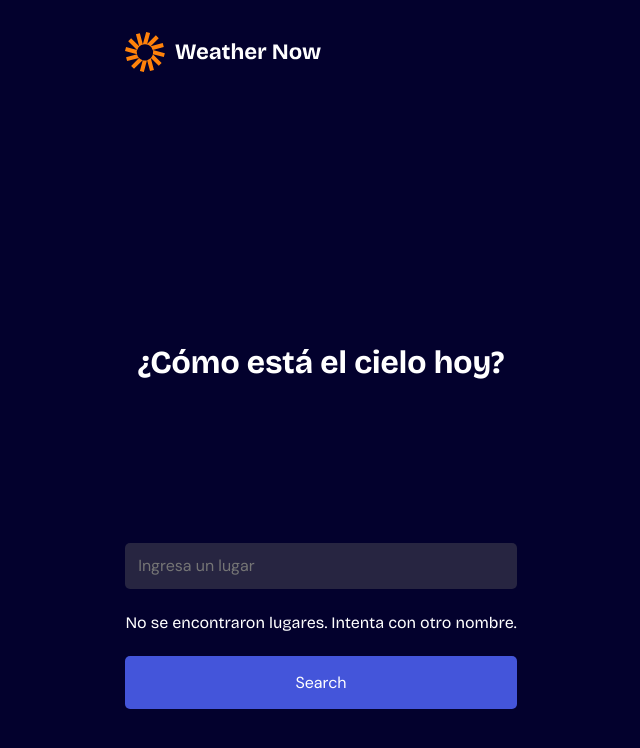
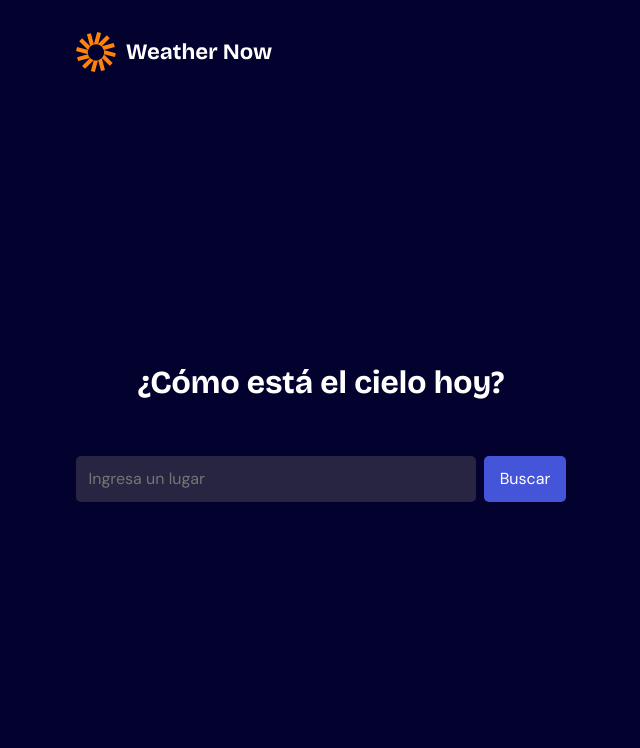
Before and after one commit to Darionvr/weather-next, a Next.js app: page / in a window 1280 px wide. Shown: the top 748 px of the page, without its empty margins (319-959 px from the left). Built offline with nearby package versions, Linux system fonts and the light colour scheme.

Commit message:
Estilos desktop + dropdown resultados

```diff
--- a/src/app/lib/actions.ts
+++ b/src/app/lib/actions.ts
@@ -12,10 +12,9 @@ type State = {
 // Búsqueda en la barra de búsqueda principal
 export async function searchPlacesAction(prevState: State, formData: FormData): Promise<State> {
 
-  const query = formData.get("place");
+  const query = formData.get("query");
 
-  // Validación con Zod
-  const validation = placeSchema.safeParse(query);
+   const validation = placeSchema.safeParse(query);
 
   if (!validation.success) {
     return {
@@ -25,10 +24,8 @@ export async function searchPlacesAction(prevState: State, formData: FormData):
   }
 
 
-  // Si pasa la validación, llamar a la API
-
   const res = await fetch(
-    `https://geocoding-api.open-meteo.com/v1/search?name=${validation.data}&count=4&language=en&format=json`
+    `https://geocoding-api.open-meteo.com/v1/search?name=${query}&count=4&language=en&format=json`
   );
 
   if (!res.ok) {
--- a/src/app/page.module.css
+++ b/src/app/page.module.css
@@ -1,4 +1,4 @@
-.page{
+.page {
   background-color: var(--Neutral900);
   min-height: 100vh;
   color: var(--Neutral0);
@@ -8,12 +8,35 @@
   padding-inline: 1rem;
   justify-content: center;
 
+
 }
 
-.main{
+.main {
   display: grid;
-  gap: 1rem;
   text-align: center;
   width: 100%;
   max-width: 400px;
+  gap: 1rem;
+  height: fit-content;
 }
+
+
+
+@media (min-width:768px) {
+  .main {
+    grid-template-areas:
+      "title  title"
+      "form form"
+      "today hourly"
+      "daily hourly";
+    max-width: none;
+    grid-template-columns: 2fr 1fr;
+    gap: 2rem;
+
+  }
+  .main h1 {
+  grid-area: title;
+}
+
+
+}
--- a/src/app/ui/hourly-forecast.tsx
+++ b/src/app/ui/hourly-forecast.tsx
@@ -28,9 +28,9 @@ export const HourlyForecast = ({ data }: { data: WeatherData }) => {
     }));
 
   return (
-    <section>
+    <section className={styles.section}>
+      <div className={styles.cardContainer}>
       <h2> Pronóstico por horas</h2>
-      <div className={styles.cardContainer}>
         {nextHours.map(({ t, i }) => (
           <div key={i} className={styles.card}>
             <div>
--- a/src/app/ui/search-bar.tsx
+++ b/src/app/ui/search-bar.tsx
@@ -1,75 +1,72 @@
 'use client'
 
-import { startTransition, Suspense, useActionState, useState } from "react";
+import { useActionState, useState, useEffect } from "react";
 import { Places } from "../lib/definitions";
 import { getWeather, searchPlacesAction } from "../lib/actions";
 import { SearchError } from "./search-error";
 import { WeatherData } from "../lib/definitions";
 import styles from '@/app/ui/styles/searchbar.module.css';
-import { useDebouncedCallback } from "use-debounce";
 import SkeletonDropdown from "./skeleton";
 import ResultsList from "./result-list";
 
-const initialState: { results: Places[]; error?: string } = { results: [] };
 
 type SearchBarProps = {
     onPlaceSelected: (place: Places, data: WeatherData) => void;
 };
 
+const initialState: { results: Places[]; error?: string } = { results: [] };
+
 const SearchBar = ({ onPlaceSelected }: SearchBarProps) => {
 
     const [showResults, setShowResults] = useState(true);
-    const [formState, formAction] = useActionState(searchPlacesAction, initialState);
+    const [formState, formAction, isPending] = useActionState(searchPlacesAction, initialState);
+    const [query, setQuery] = useState(""); // para guardar el texto del input y controlar los resultados
 
-    console.log("Form state:", formState);
 
     const handleSelectPlace = async (place: Places) => {
         const data = await getWeather(place.latitude, place.longitude);
         onPlaceSelected(place, data); // enviamos al padre
-        setShowResults(false);
+
+        setShowResults(false);  // Oculta el dropdown con los resultados
     };
 
-    const handleSearch = useDebouncedCallback((term: string) => {
-        setShowResults(true);
-        const formData = new FormData();
-        formData.append('place', term);
+    useEffect(() => {
+        if (query.length === 0) {
+            setShowResults(false); // oculta si está vacío
+            formState.results = [];
+        } else if (isPending) {
+            setShowResults(true); // reactiva si hay resultados
+        }
 
-        startTransition(() => {
-            formAction(formData);
-        });
-    }, 300);
+    }, [query, isPending]);
+
+    return (
+
+        <section className={styles.section}>
+            <form className={styles.form} action={formAction} >
+                <div>
+                    <input
+                        type="text"
+                        name="query"
+                        placeholder='Ingresa un lugar'
+                        defaultValue={formState.results[0]?.name ?? ''}
+                        onChange={(e) => setQuery(e.target.value)}
+                    />
+                    {showResults && formState.results.length > 0 && (
+                        <ResultsList results={formState.results} onSelect={handleSelectPlace} />
+                    )}
+                </div>
+
+                <button> Buscar</button>
+            </form>
+
+            {isPending && <SkeletonDropdown />}
 
 
-    return (
-        <div>
+            <SearchError error={formState.error ? [formState.error] : undefined} />
 
-            <form action={formAction} className={styles.form}>
-                <input
-                    type="text"
-                    name="place"
-                    placeholder='Ingresa un lugar'
-                    defaultValue={formState.results[0]?.name ?? ''}
-                    onChange={(e) => {
-                        handleSearch(e.target.value);
-                    }} />
+        </section>
 
-                {showResults && (
-                    <Suspense fallback={<SkeletonDropdown />}>
-                        {formState.results.length > 0 ? (
-                            <ResultsList results={formState.results} onSelect={handleSelectPlace} />
-                        ) : (
-                            !formState.error && <p>No se encontraron lugares. Intenta con otro nombre.</p>
-                        )}
-                    </Suspense>
-                )}
-
-                <button onClick={() => setShowResults(true)}> Search</button>
-                <SearchError error={formState.error ? [formState.error] : undefined} />
-
-
-            </form>
-
-        </div>
     )
 }
 
--- a/src/app/ui/styles/daily.module.css
+++ b/src/app/ui/styles/daily.module.css
@@ -1,6 +1,7 @@
 .section{
     text-align: left;
      font-family: var(--font-dm-sans);
+
 
      h2{
         font-size: 1rem;
@@ -21,7 +22,7 @@
     padding: .5rem;
     background-color: var(--Neutral800);
     width: 100%;
-    max-width: 90px;
+    max-width: 80px;
     border-radius: 8px;
     font-size: 1rem;
     border: 2px solid var(--Neutral700);
@@ -38,3 +39,10 @@
         width: 50px;
     }
 }
+
+@media (min-width:768px) {
+    .section{
+           grid-area: daily;
+    }
+
+}
--- a/src/app/ui/styles/hourly.module.css
+++ b/src/app/ui/styles/hourly.module.css
@@ -1,3 +1,4 @@
+
 .cardContainer {
     display: grid;
     padding: 1rem;
@@ -25,3 +26,12 @@
         max-width: 40px;
     }
 }
+
+@media (min-width:768px){
+.section{
+    grid-area: hourly;
+      grid-row: 3 / span 2;
+}
+
+
+}
--- a/src/app/ui/styles/searchbar.module.css
+++ b/src/app/ui/styles/searchbar.module.css
@@ -1,8 +1,18 @@
+.section {
+    display: grid;
+    gap: .5rem;
+}
+
 .form {
     display: grid;
     gap: .5rem;
     margin: auto;
+    width: 100%;
 
+    div {
+        display: grid;
+        gap: .5rem;
+    }
 }
 
 .form input {
@@ -16,6 +26,8 @@
 }
 
 .form button {
+    display: flex;
+    align-items: center;
     background-color: var(--Blue500);
     padding: 1rem;
     border: none;
@@ -23,10 +35,31 @@
     font-family: var(--font-dm-sans);
     border-radius: 5px;
     font-size: 1rem;
+    height: 46px;
 
-    &:hover{
+    &:hover {
         background-color: var(--Blue700);
         cursor: pointer;
     }
 
 }
+
+@media (min-width:768px) {
+    .section {
+
+        grid-area: form;
+        width: fit-content;
+        margin: auto;
+    }
+
+    .form {
+        display: flex;
+        justify-content: center;
+
+    }
+
+    .form div {
+        width: 400px;
+    }
+
+}
--- a/src/app/ui/styles/skeleton.module.css
+++ b/src/app/ui/styles/skeleton.module.css
@@ -33,3 +33,9 @@
     transform: translateX(100%);
   }
 }
+
+@media (min-width:768px){
+.dropdown{
+  max-width: 400px;
+}
+}
--- a/src/app/ui/styles/today.module.css
+++ b/src/app/ui/styles/today.module.css
@@ -5,6 +5,7 @@
     margin: auto;
     justify-content: center;
     width: 100%;
+
 }
 
 .header {
@@ -74,3 +75,15 @@
         margin: 0;
     }
 }
+
+@media (min-width:768px){
+    .cardContainer{
+        grid-template-columns:  repeat(4, 1fr);
+        grid-template-rows: auto;
+        margin: unset;
+    }
+    .section{
+        height: min-content;
+        grid-area: today;
+    }
+}
```
